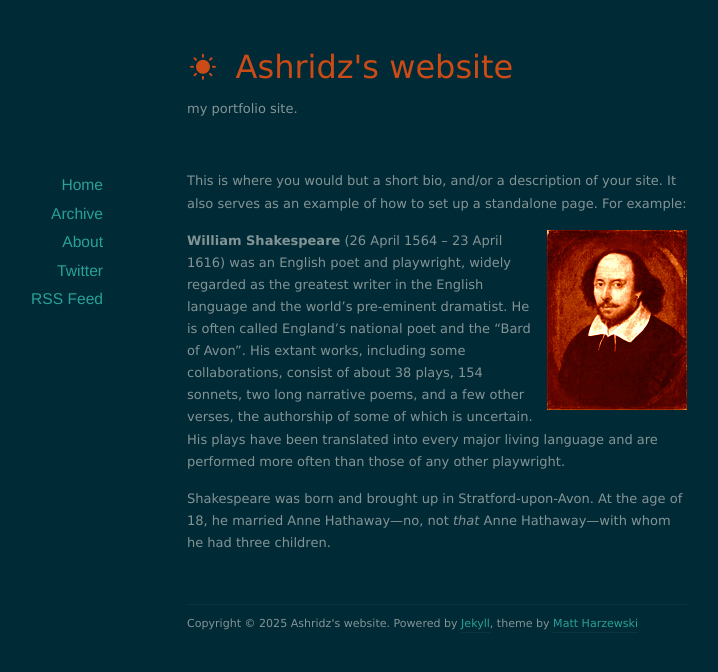
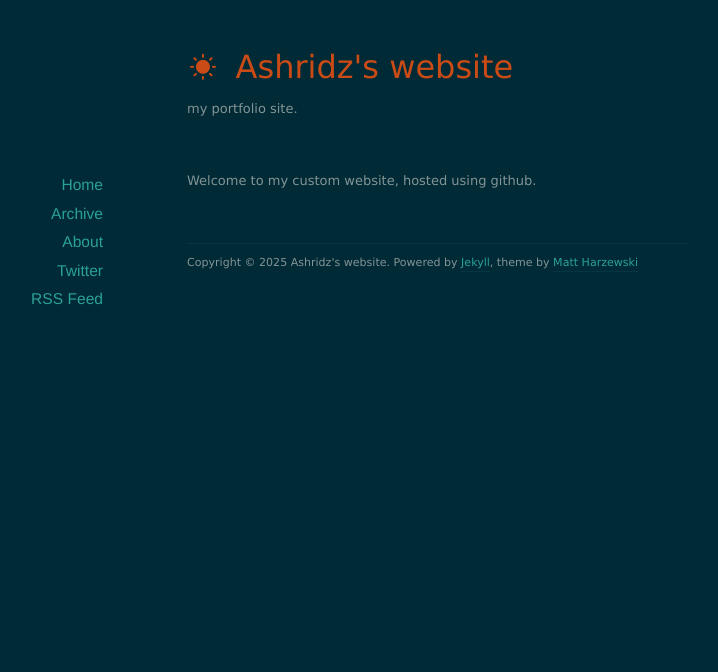
Before and after one commit to deathon2legs/deathon2legs.github.io, a Jekyll site: the page built from about/index.markdown, in a window 1280 px wide. Shown: the top 672 px of the page, without its empty margins (203-921 px from the left). Built offline with Jekyll 4.4.1, drawn with Linux system fonts in a browser that asks for light colours; nearby versions of some CDN libraries.

Commit message:
Update index.markdown

```diff
--- a/about/index.markdown
+++ b/about/index.markdown
@@ -3,9 +3,4 @@
 title: About
 ---
 
-This is where you would but a short bio, and/or a description of your site. It also serves as an example of how to set up a standalone page. For example:
-
-<img src="/images/shakespeare.png" class="right" />
-**William Shakespeare** (26 April 1564 – 23 April 1616) was an English poet and playwright, widely regarded as the greatest writer in the English language and the world's pre-eminent dramatist. He is often called England's national poet and the "Bard of Avon". His extant works, including some collaborations, consist of about 38 plays, 154 sonnets, two long narrative poems, and a few other verses, the authorship of some of which is uncertain. His plays have been translated into every major living language and are performed more often than those of any other playwright.
-
-Shakespeare was born and brought up in Stratford-upon-Avon. At the age of 18, he married Anne Hathaway—no, not *that* Anne Hathaway—with whom he had three children.
+Welcome to my custom website, hosted using github.
```
